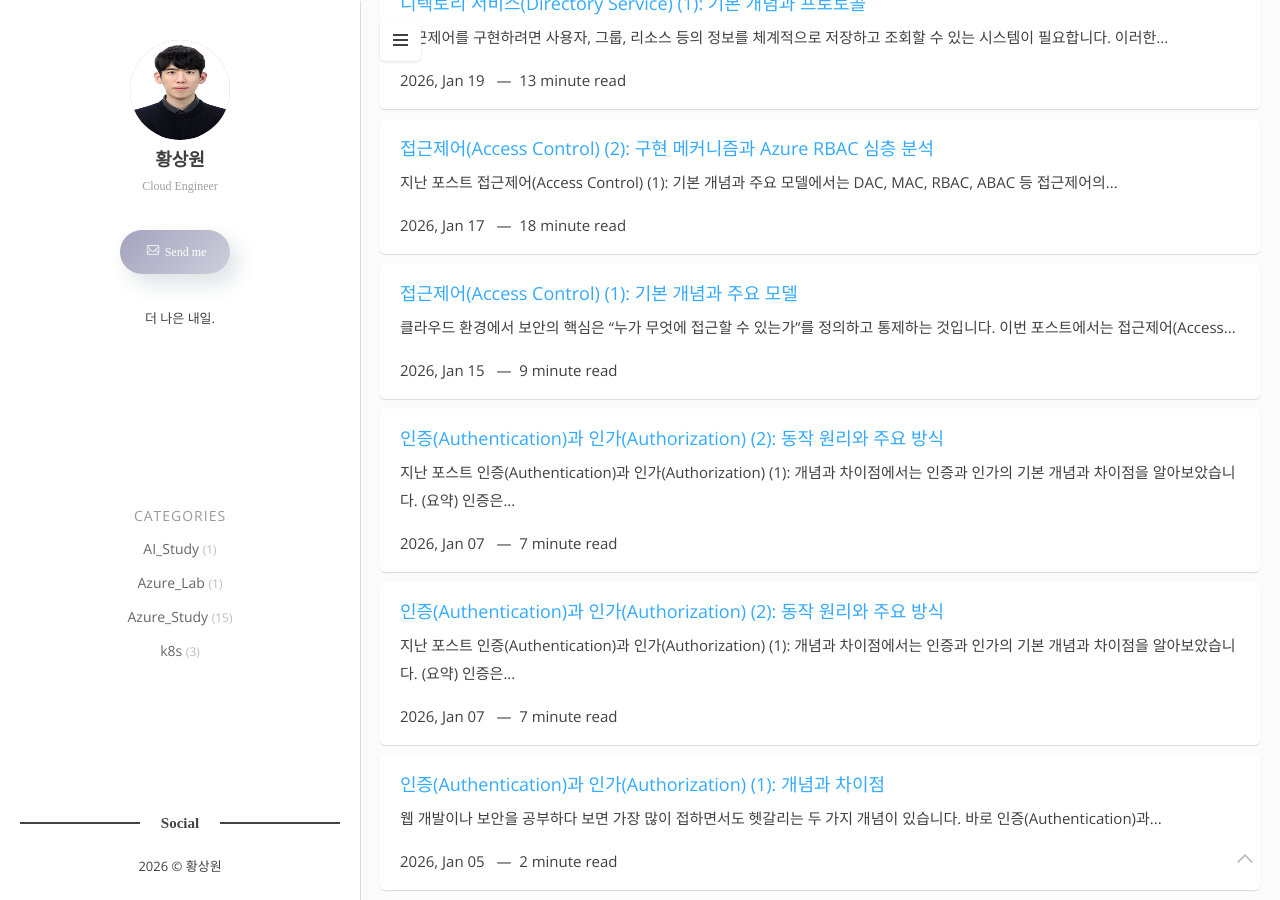
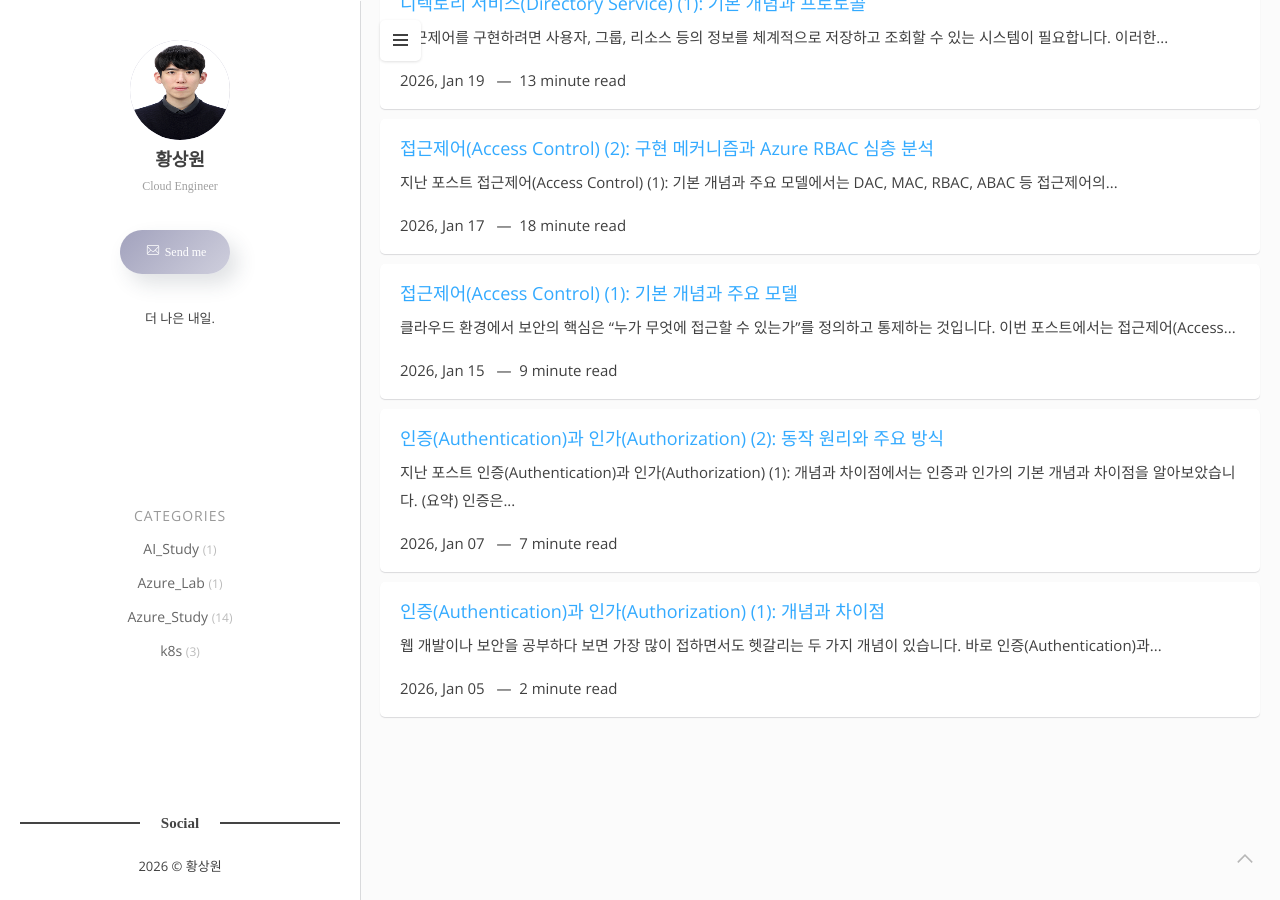
Before and after one commit to Rarero/rarero.github.io, a Jekyll site: the page built from category/azure-study.md, in a window 1280 px wide and 900 px high, scrolled down 1541 px. Built offline with Jekyll 4.4.1, drawn with Linux system fonts in a browser that asks for light colours; some web fonts are replaced; some of the changed lines change nothing that is shown.

Commit message:
fix: GitHub Pages 빌드 오류 수정 - url을 rarero.github.io로 변경 - jekyll-category-generator 플러그인 제거 (GitHub Pages 미지원) - nobel 폴더를 _posts 밖으로 이동 (비포스트 파일) - 중복 copy 파일 삭제 - _check_build.py 임시 파일 정리

````diff
--- a/_config.yml
+++ b/_config.yml
@@ -1,7 +1,7 @@
 title: rarero's Tech Blend # 사이트의 제목
 description: 여러 기술을 정리해놓은 개인 블로그입니다. # 사이트 설명
 baseurl: "" # 루트 경로 설정(""이므로 루트에서 실행). the subpath of your site, e.g. /blog
-url: "flexton.netlify.com" # the base hostname & protocol for your site, e.g. http://example.com
+url: "https://rarero.github.io" # the base hostname & protocol for your site, e.g. http://example.com
 
 # Author (저자 정보)
 author-name:    황상원
@@ -36,7 +36,6 @@
 permalink: /:categories/:title/
 plugins:
   - jekyll-paginate # Pagination 플러그인 사용
-  - jekyll-category-generator
 
 # Pagination 설정
 paginate: 7 # 한 페이지당 7개의 글 표시
@@ -55,6 +54,7 @@
   - Gemfile
   - Gemfile.lock
   - vendor
+  - nobel
 
 # Future posts
 future: true
--- a/_posts/Azure_Study/2026-01-07-authentication&authorization(2) copy.markdown
+++ /dev/null
@@ -1,225 +0,0 @@
----
-layout: post
-title: "인증(Authentication)과 인가(Authorization) (2): 동작 원리와 주요 방식"
-date: 2026-01-07 09:00:00 +0900
-tags: [Study, Identity, Governance]
-categories: Azure_Study
----
-
-지난 포스트 [**인증(Authentication)과 인가(Authorization) (1): 개념과 차이점**]({% post_url 2026-01-05-authentication&authorization(1) %})에서는 인증과 인가의 기본 개념과 차이점을 알아보았습니다.
-
-> **(요약)**<br>
-> 인증은 "누구인가?"<br>
-> 인가는 "무엇을 할 수 있는가?"
-
-이번 포스트에서는 인증과 인가가 실제 서비스에서 **어떤 흐름**(Flow)으로 동작하며, 현업에서 가장 많이 사용되는 **3가지 주요 인증 방식**들에 대해 정리해보겠습니다.
-
-<br>
-
-## 1. 인증과 인가의 기본 흐름 (Flow)
-
-웹 서비스에서 사용자가 로그인 후 서비스를 이용할 때, 인증과 인가는 보통 다음과 같은 순차적 흐름을 따릅니다.
-
-**1단계: 인증 (Authentication) - 신원 확인 및 증표 발급**
-
-1.  **로그인 요청** (Client → Server): 사용자가 ID/Password를 서버에 제출합니다.
-2.  **신원 확인** (Server 내부): 서버는 DB를 조회하여 사용자 정보가 일치하는지 검증합니다.
-3.  **증표 발급** (Server 내부): 검증이 완료되면 서버는 **증표**(Token 또는 Session ID)를 생성합니다.
-4.  **증표 전달** (Server → Client): 생성된 증표를 클라이언트에게 응답으로 보냅니다.
-
-**2단계: 인가 (Authorization) - 권한 확인 및 자원 접근**
-
-5.  **서비스 이용 요청** (Client → Server): 클라이언트는 데이터를 요청할 때, 앞서 받은 **증표**를 요청 헤더에 담아 함께 보냅니다.
-6.  **권한 검증** (Server 내부): 서버는 증표의 유효성을 검사한 후, 해당 사용자가 요청한 자원에 대한 접근 권한이 있는지 확인합니다.
-7.  **최종 응답** (Server → Client): 권한이 확인되면 서버는 요청받은 데이터를 클라이언트에 전송합니다.
-
-<br>
-
-## 2. 대표적인 인증 방식
-
-"인증된 사용자임"을 증명하는 **증표**(Credential)를 어떻게 관리하느냐에 따라 인증 방식이 나뉩니다. 앞서 말했듯 흔히 쓰이는 3가지 주요 인증 방식을 살펴보겠습니다.
-
-### 1. 세션 - 쿠키 (Session-Cookie) 방식
-가장 전통적이고 현재까지도 많이 쓰이는 방식입니다. 핵심은 "서버가 사용자의 로그인 정보를 기억(Stateful)한다" 는 점입니다.
-
-*   **상세 동작 원리**:
-    1.  **로그인**: 사용자가 ID/PW를 제출하면 서버가 검증합니다.
-    2.  **세션 생성**: 검증에 성공하면 서버는 고유한 `Session ID`를 생성하고, 이 ID와 연결된 사용자 정보를 서버 메모리나 별도 저장소(Redis, DB 등)에 저장합니다.
-    3.  **쿠키 발급**: 생성된 `Session ID`를 브라우저에게 응답 헤더(`Set-Cookie`)로 전달합니다.
-    4.  **요청 시 제출**: 브라우저는 이후 해당 서버로 요청을 보낼 때마다 쿠키에 저장된 `Session ID`를 자동으로 함께 보냅니다.
-    5.  **검증**: 서버는 쿠키 속 `Session ID`로 저장소를 조회하여 "이 요청은 고객(Client)가 보낸 것"이라고 식별합니다.
-
-*   **장점**:
-    *   **보안 및 통제**: 서버가 세션 정보를 쥐고 있으므로, 의심스러운 접속이 발견되면 서버에서 해당 세션을 지워버려 **강제 로그아웃** 시킬 수 있습니다.
-    *   **간편함**: 구현이 상대적으로 직관적이며, 데이터 노출 위험이 쿠키(Session ID)에 한정됩니다.
-
-*   **단점**:
-    *   **서버 부하 (Stateful)**: 접속자가 많아지면 모든 세션 정보를 메모리에 저장해야 하므로 서버 부하가 커집니다.
-    *   **확장성(Scale-out) 이슈**: 서버를 여러 대(A, B, C)로 늘릴 경우, A서버에 로그인한 사용자가 B서버로 요청을 보내면 B서버는 세션 정보가 없어 로그인이 풀릴 수 있습니다. (이를 해결하기 위해 Sticky Session이나 Session Clustering 등이 필요합니다.)
-
-![session flow](/images/Azure_Study/2026-01-07-authentication-authorization-2/26-01-07-session_flow.svg)
-
-### 2. 토큰 기반 인증 (JWT - JSON Web Token)
-최근 모바일 앱이나 MSA(Microservices Architecture) 환경에서 표준처럼 사용되는 방식입니다. 핵심은 **"서버가 기억하지 않고, 토큰 자체에 검증 정보를 담는다**(Stateless)"는 점입니다. 가장 대표적인 규격이 **JWT** (JSON Web Token)입니다.
-
-#### **JWT의 3가지 핵심 구성요소**
-JWT는 `.`(점)으로 구분된 세 부분으로 이루어져 있습니다. 헤더, 페이로드, 서명 순으로 구성됩니다.
-
-```
-Header.Payload.Signature
-```
-
-**1) Header (헤더)**
-*   **역할**: 토큰의 타입과 암호화 알고리즘 정보를 담습니다.
-*   **내용**: "이 토큰은 JWT이고, 서명에는 HS256 알고리즘을 썼어"라고 명시합니다.
-    ```json
-    {
-      "alg": "HS256",
-      "typ": "JWT"
-    }
-    ```
-
-**2) Payload (페이로드)**
-*   **역할**: 실제로 전달하려는 데이터(**Claims**)가 담기는 부분입니다.
-*   **내용**: 사용자 ID(Subject), 토큰 발급자(Issuer), 만료 시간(Expiration) 등의 표준 정보와, "관리자 권한(Role)" 같은 커스텀 정보를 담을 수 있습니다.
-*   **주의**: 이 부분은 **단순히 Base64Url로 인코딩**되어 있어 누구나 쉽게 복호화하여 볼 수 있습니다. 따라서 **비밀번호나 주민번호 같은 민감한 정보는 절대 담아서는 안 됩니다.**
-    ```json
-    {
-      "sub": "user123",
-      "name": "Hong Gil Dong",
-      "iat": 1616239022,
-      "exp": 1616242622
-    }
-    ```
-
-**3) Signature (서명)**
-*   **역할**: 토큰의 **무결성**(위변조 여부)을 검증하는 핵심 부분입니다.
-*   **원리**: `Header`와 `Payload`의 내용을 합친 뒤, 서버만 알고 있는 **비밀 키**(Secret Key)를 이용해 암호화합니다.
-*   **검증**: 만약 누군가 Payload의 내용(예: "일반 사용자" -> "관리자")을 몰래 수정하더라도, 비밀 키가 없으므로 올바른 서명 값을 만들어낼 수 없습니다. 서버는 서명이 맞지 않으면 즉시 요청을 거부합니다.
-
----
-
-*   **동작 흐름**:
-    1.  **발급**: 로그인 성공 시 서버는 위 3가지 요소를 조합하고 서명한 **JWT**를 생성해 클라이언트에 줍니다.
-    2.  **저장**: 클라이언트는 이 토큰을 저장(Local Storage, Cookie 등)합니다.
-    3.  **사용**: 요청 시 HTTP 헤더(`Authorization: Bearer <Token>`)에 담아 보냅니다.
-    4.  **검증**: 서버는 DB를 뒤질 필요 없이, **서명(Signature)만 계산**하여 유효성을 판단합니다.
-
-*   **장점**:
-    *   **확장성(Stateless)**: 서버가 상태를 저장하지 않으므로 서버를 무한히 늘려도(Scale-out) 별도의 동기화 처리가 필요 없습니다. 어떤 서버든 서명 키만 알면 검증 가능합니다.
-    *   **유연성**: 웹, 앱 등 다양한 클라이언트 환경에서 공통적으로 사용하기 좋습니다.
-
-*   **단점 및 보완**:
-    *   **취소 불가**: 한 번 발급된 토큰은 유효기간이 끝날 때까지 서버가 강제로 만료시킬 수 없습니다(탈취 시 위험).
-    *   **트래픽**: 토큰에 많은 정보를 담으면 길이가 길어져 네트워크 트래픽이 늘어날 수 있습니다.
-    *   **보완책**: 수명이 짧은 **Access Token**과, 재발급을 위한 **Refresh Token**을 함께 사용하는 전략이 일반적입니다.
-
-<br>
-
-**세션(Session) vs 토큰(Token) 비교**
-
-| 구분 | &nbsp; 세션 (Session) 방식 | &nbsp; 토큰 (Token/JWT) 방식 |
-| :--- | :--- | :--- |
-| **저장소** | &nbsp; 서버 메모리/DB에 정보 저장 | &nbsp; 클라이언트(브라우저 등)에 정보 저장 |
-| **인증 증표** | &nbsp; Session ID (단순한 문자열) | &nbsp; JWT (데이터를 포함한 암호화된 문자열) |
-| **장점** | &nbsp; 서버가 로그아웃 등을 직접 제어 가능,<br> &nbsp; 보안 사고 시 세션 즉시 만료 가능 | &nbsp; 서버 부하가 적고 확장이 쉬움 (Stateless),<br> &nbsp; 서버 분산 환경(MSA)에 유리 |
-| **단점** | &nbsp; **서버 부하**: 동접자 증가 시 메모리/DB 부담<br> &nbsp; **확장성 저하**: 세션 동기화 설정 복잡 | &nbsp; **취소 어려움**: 토큰 탈취 시 강제 만료 불가<br> &nbsp; **데이터 크기**: 큰 페이로드로 네트워크 부하 증가 |
-
-<br>
-
-### 3. OAuth 2.0 (Open Authorization)
-"구글로 로그인", "카카오 로그인"과 같이 **외부 서비스의 계정을 빌려 인증**하는 개방형 표준 프로토콜입니다.
-
-#### **핵심 개념**
-서비스(Client Application)가 사용자(Client)의 비밀번호를 직접 받지 않고, 검증된 외부 플랫폼(Google, Kakao, Facebook 등)에 인증을 위임한 뒤 **권한 증표**(Access Token)만 받아오는 방식입니다.
-
-예를 들어, 어떤 앱에서 "카카오로 로그인" 버튼을 클릭하면:
-*   앱이 직접 카카오 비밀번호를 받지 않고,
-*   카카오 인증 서버가 사용자 신원을 확인한 뒤,
-*   앱은 "이 사용자가 인증됨"을 증명하는 **토큰**만 받아서 서비스를 제공합니다.
-
-#### **주요 구성요소**
-
-OAuth 2.0은 4개의 주요 구성요소로 이루어져 있습니다:
-
-1.  **Client (클라이언트)**
-    일반 사용자 (서비스 이용자). 리소스의 실제 소유자로, 자신의 정보에 대한 접근 권한을 부여할 수 있습니다.
-
-2.  **Client Application (클라이언트 애플리케이션)**
-    사용자가 이용하고자 하는 웹/앱 서비스. 사용자 대신 리소스에 접근하려는 애플리케이션입니다.
-    *(예: "카카오 로그인"을 구현한 쇼핑몰 앱)*
-
-3.  **Authorization Server (인증 서버)**
-    사용자의 신원을 확인하고, 사용자의 동의를 받아 **Access Token**을 발급하는 서버입니다.
-    *(예: 카카오 인증 서버, Google OAuth 서버)*
-
-4.  **Resource Server (리소스 서버)**
-    사용자의 실제 정보(프로필, 이메일, 친구 목록 등)를 보관하고 있는 서버입니다. Access Token을 검증한 뒤 요청된 리소스를 제공합니다.
-    *(예: 카카오 API 서버, Google API 서버)*
-
-> **Note**: Authorization Server와 Resource Server는 물리적으로 같은 서버일 수도 있고, 분리되어 있을 수도 있습니다.
-
-<br>
-
-#### **동작 흐름 (Authorization Code Grant)**
-
-가장 많이 사용되는 **Authorization Code 방식**의 흐름은 다음과 같습니다:
-
-1.  **로그인 요청**: 사용자가 Client Application에서 "카카오로 로그인" 버튼을 클릭합니다.
-
-2.  **인증 페이지 리디렉션**: Client Application은 사용자를 Authorization Server의 로그인 페이지로 리디렉션합니다.
-    *(`client_id`, `redirect_uri`, `scope` 등의 파라미터를 함께 전달)*
-
-3.  **사용자 로그인 및 동의**: 사용자가 Authorization Server에서 직접 로그인하고, Client Application이 요청한 권한(scope)에 동의합니다.
-    *(예: "이 앱이 내 이메일과 프로필 정보를 사용하는 것에 동의합니다")*
-
-4.  **Authorization Code 발급**: Authorization Server는 사용자를 다시 Client Application으로 리디렉션하며, **Authorization Code**(임시 인증 코드)를 함께 전달합니다.
-
-5.  **Access Token 요청**: Client Application은 받은 Authorization Code를 Authorization Server에 제출하며 **Access Token**을 요청합니다.
-    *(이 과정은 서버 간 통신으로 진행되어 보안성이 높습니다)*
-
-6.  **Access Token 발급**: Authorization Server는 Code를 검증한 후 **Access Token** (그리고 선택적으로 **Refresh Token**)을 발급합니다.
-
-7.  **리소스 접근**: Client Application은 Access Token을 사용하여 Resource Server에 사용자 정보를 요청합니다.
-
-8.  **정보 제공**: Resource Server는 Token을 검증한 후 요청된 사용자 정보를 Client Application에게 제공합니다.
-
-#### **장점**
-*   **보안성**: 사용자의 실제 비밀번호를 제3자 앱에 노출하지 않습니다.
-*   **편의성**: 사용자는 별도의 회원가입 없이 기존 계정으로 빠르게 서비스를 이용할 수 있습니다.
-*   **세밀한 권한 제어**: Scope를 통해 필요한 권한만 선택적으로 요청할 수 있습니다.
-*   **책임 분산**: 인증/보안 책임의 상당 부분을 대형 플랫폼에 위임할 수 있습니다.
-
-#### **단점**
-*   **외부 의존성**: 외부 플랫폼(카카오, 구글 등)의 서비스 장애 시 우리 서비스의 로그인도 영향을 받습니다.
-*   **구현 복잡도**: 세션 방식보다 초기 구현이 복잡하고, OAuth 프로토콜에 대한 이해가 필요합니다.
-*   **개인정보 정책**: 제3자 플랫폼과 데이터를 공유하므로, 개인정보 처리 방침을 명확히 해야 합니다.
-
-
-![oauth flow](/images/Azure_Study/2026-01-07-authentication-authorization-2/26-01-07-oauth_flow.svg)
-> 출처: https://docs.secureauth.com/ciam/en/oauth-2-0-authorization-code-flow.html
-
-<br>
-
-## 3. Azure의 인증/인가 서비스
-
-이러한 인증/인가 서비스는 Azure Cloud 환경 내에 별도의 서비스들로 구현이 되어있습니다. 다음 포스트에서는 **Azure Identity**의 핵심 서비스들을 깊이 있게 다룰 예정입니다.
-
-미리 핵심 키워드만 간단히 살펴보겠습니다.
-
-1.  **Microsoft Entra ID (구 Azure AD)**
-    *   Azure의 모든 인증과 인가를 관장하는 **클라우드 기반 자격 증명(Identity) 관리** 서비스입니다.
-    *   사용자, 그룹, 애플리케이션의 ID를 중앙에서 통합 관리합니다.
-
-2.  **Azure RBAC (역할 기반 액세스 제어) / IAM**
-    *   **"누가(Who) 무엇(Resource)에 대해 어떤 작업(Action)을 할 수 있는가?"**를 제어하는 Azure의 핵심 **인가(Authorization)** 시스템입니다.
-    *   '소유자(Owner)', '기여자(Contributor)', '독자(Reader)' 등 역할을 부여하여 리소스 접근 권한을 세밀하게 제어합니다.
-
-3.  **서비스 주체 (Service Principal) & 관리 ID (Managed Identities)**
-    *   사람이 아닌 **"애플리케이션이나 클라우드 리소스를 위한 신분증"**입니다.
-    *   **Service Principal**: 앱이 Azure 리소스에 접근할 수 있도록 권한을 위임받은 ID입니다.
-    *   **Managed Identity**: Azure 리소스(VM, App Service 등)가 자동으로 발급받는 ID로, 코드에 비밀번호를 저장할 필요 없이 안전하게 다른 리소스에 접근하게 해줍니다.
-
-<br>
-
-이어지는 세번째 포스트에서는 **Azure 환경에서의 인증/인가 서비스**에 대해 알아보겠습니다.
````
Also changed, not shown: nobel/2026.txt (renamed from _posts/nobel/2026.txt), nobel/2026_가이드라인.md (renamed from _posts/nobel/2026_가이드라인.md).
